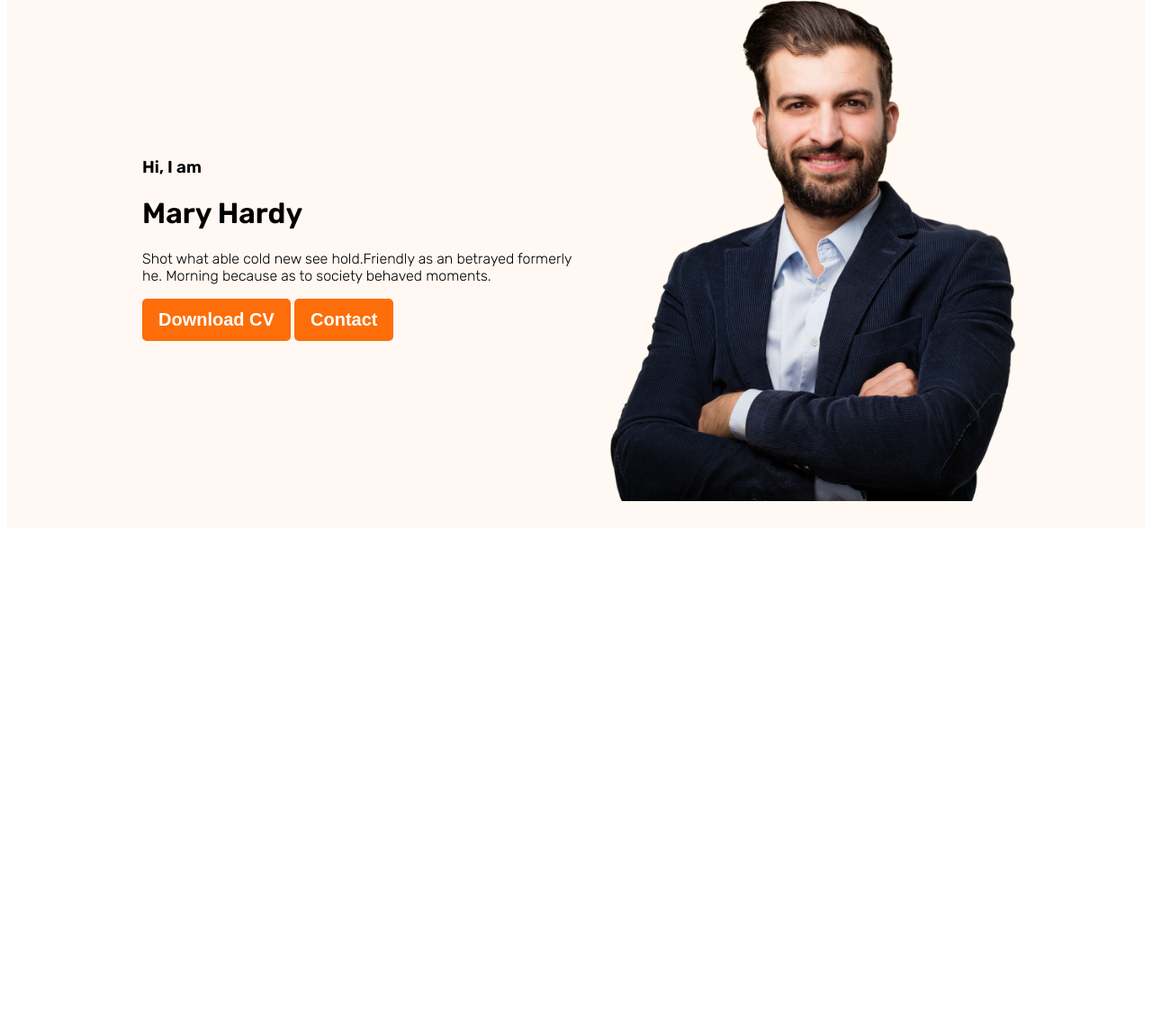
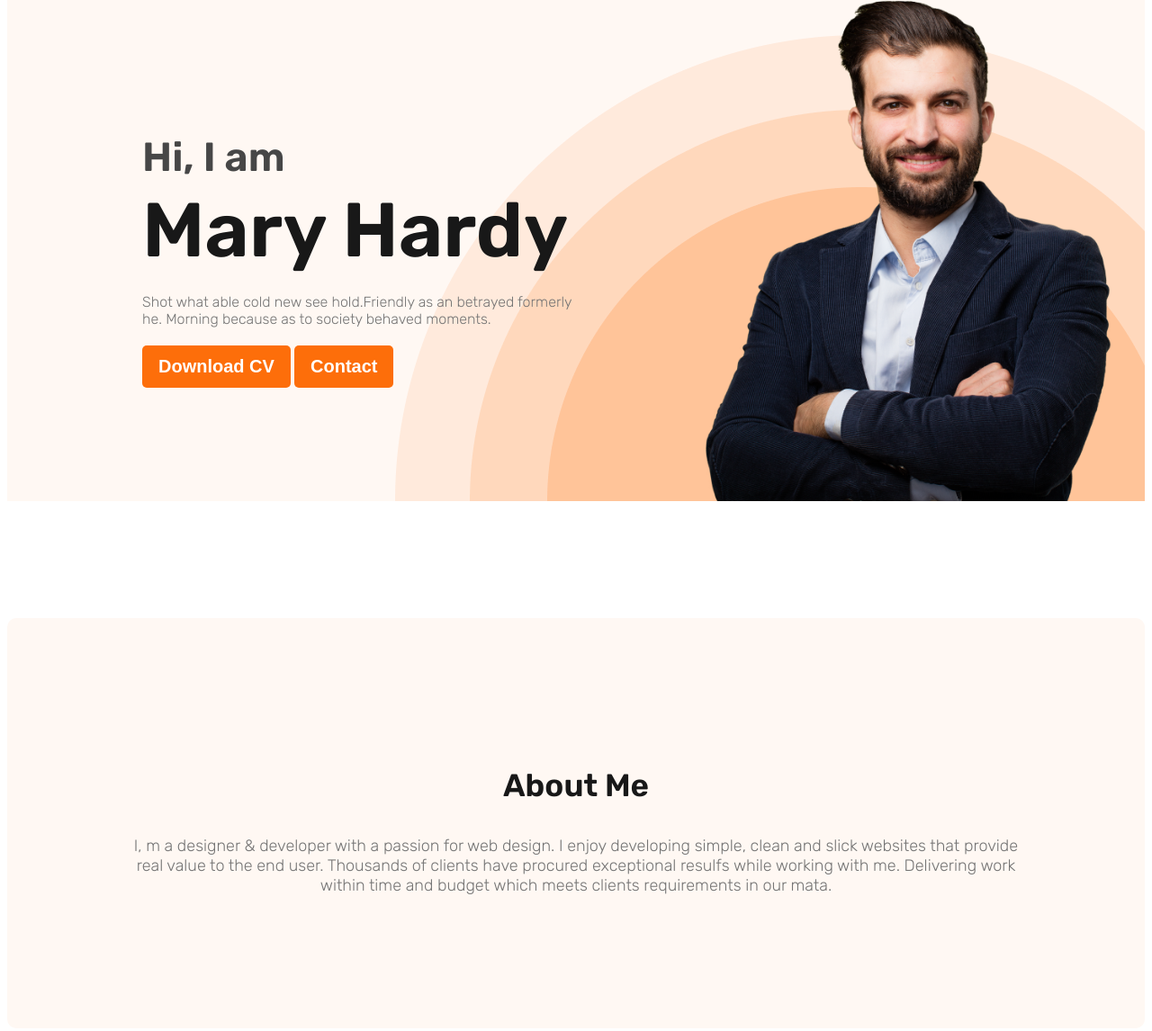
Before and after one commit to prodesignmax18/my-portfolio, a plain HTML site: page index.html in a window 1280 px wide. Shown: the part 203-1349 px from the top of the page at 90% size. Before the commit the page ends 800 px from the top, so only its background shows below. Drawn offline with Linux system fonts and the light colour scheme.

Commit message:
about part commit

```diff
--- a/index.html
+++ b/index.html
@@ -26,21 +26,26 @@
             <div class="banner-content">
                 <h3 class="banner-greeting">Hi, I  am</h3>
                 <h1 class="banner-titl">Mary Hardy</h1>
-                <p>Shot what able cold new see hold.Friendly as an betrayed formerly<br>he. Morning because as to society behaved moments.</p>
+                <p class="banner-description">Shot what able cold new see hold.Friendly as an betrayed formerly<br>he. Morning because as to society behaved moments.</p>
                 <button class="btn-primary">Download CV</button>
                 <button class="btn-primary">Contact</button>
 
             </div>
             <img class="profile-pic" src="images/hardy.png" alt="">
 
-
         </div>
-
-
 
     </header>
 
     <main>
+        <section class="about">
+            <h3 class="section-title">About Me</h3>
+            <p class="section-description">
+                I, m a designer & developer with a passion for web design. I enjoy developing simple, clean and slick websites that provide real value to the end user. Thousands of clients have procured exceptional resulfs while working with me. Delivering work within time and budget which meets clients requirements in our mata.
+            </p>
+
+
+        </section>
 
     </main>
 
--- a/style.css
+++ b/style.css
@@ -17,8 +17,18 @@ body{
     padding: 12px 18px;
 
 }
+.section-title{
+    color: #181818;
+    text-align: center;
+    font-size: 35px;
+    font-weight: 700;
 
-
+}
+.section-description{
+    color: #757575;
+    text-align: center;
+    font-size: 18px;
+}
 
 
 /* nav related style */
@@ -31,7 +41,12 @@ nav{
     justify-content: space-between;
     margin: 0, 200px;
 
-
+}
+nav ul{
+    margin-right: 160px;
+}
+nav h3{
+    margin-left: 160px;
 }
 
 .nav-title{
@@ -59,15 +74,58 @@ nav a{
 }
 
 /* header related style */
+
 .header{
     background-color: #FFF8F3;
+    background-image: url(../images/header_bg.png);
+    background-repeat: no-repeat;
+    background-position: bottom right;
 }
 .banner{
-    padding: 30px 30px 30px 150px;
+    padding: 30px 30px 0 150px;
     display: flex;
     align-items: center;
+    justify-content: space-between;
 }
+.banner-content{
+    max-width: 500px;
+}
+
 .banner .profile-pic{
 
 width: 500px;
 }
+.banner-greeting{
+    font-size: 45px;
+    color: #474747;
+    margin-bottom: 0 ;
+}
+.banner-titl{
+    font-size: 85px;
+    color: #181818;
+    margin-top: 5px;
+    margin-bottom: 20px;
+}
+.banner-description{
+    color: #757575;
+    margin-bottom: 20px;
+}
+
+/* main section style */
+
+
+
+
+
+
+
+
+
+/* about section style */
+
+.about{
+    padding: 130px;
+    border-radius: 10px;
+    background: #FFF8F3;
+    margin:130px 0px ;
+}
```
